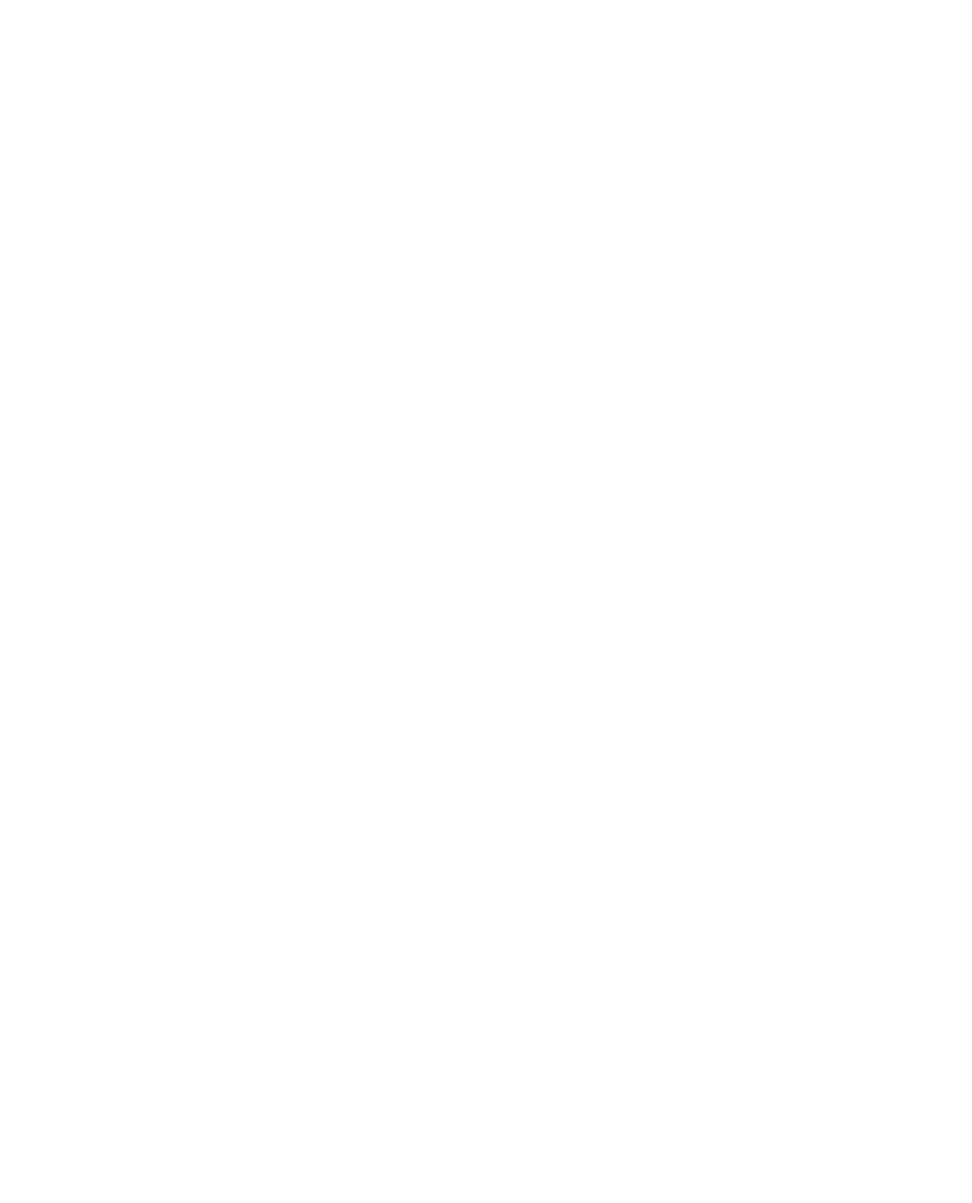
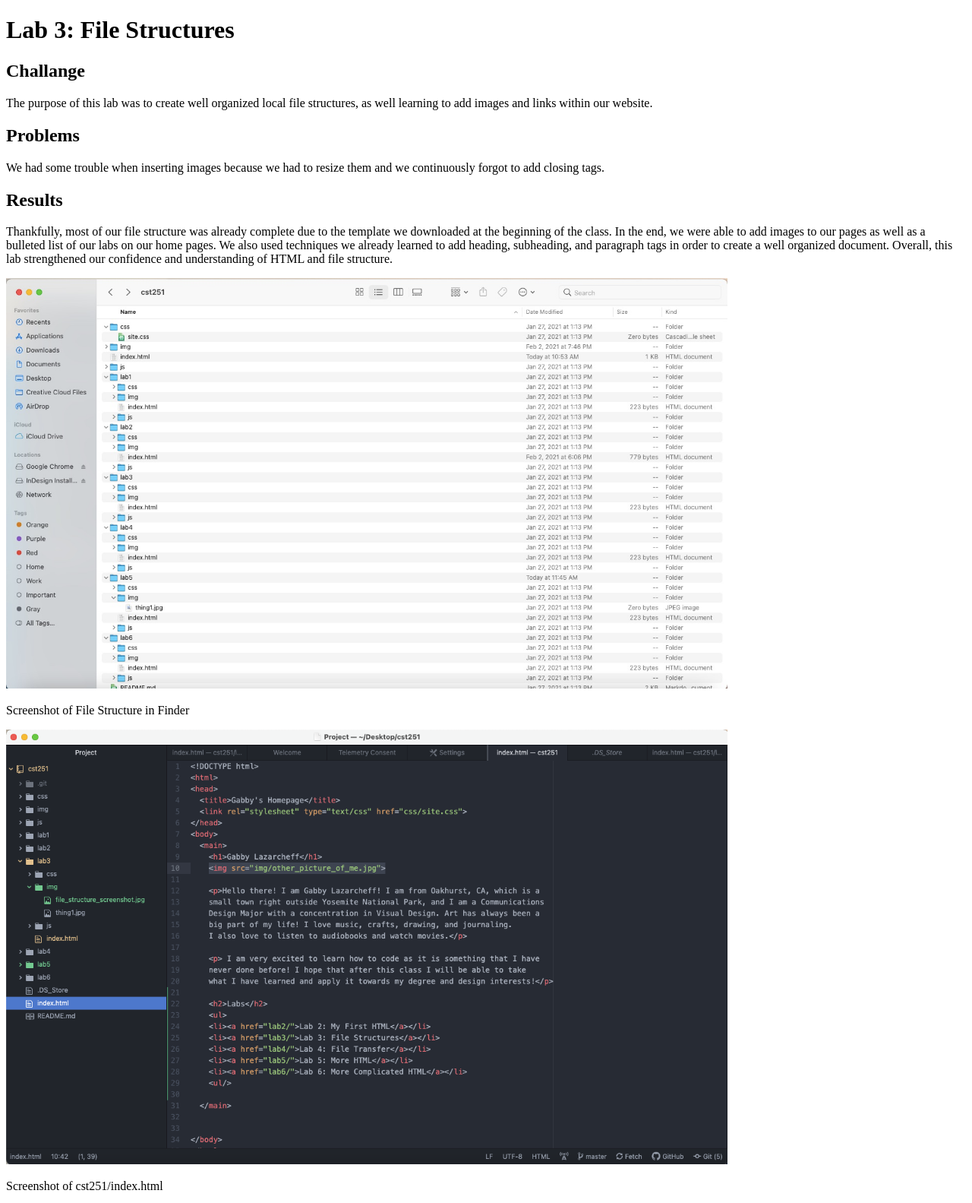
Before and after one commit to Gablaz/cst251, a plain HTML site: page lab3/index.html in a window 1280 px wide. Shown: the top 1583 px of the page at 76% size. Before the commit the page ends 800 px from the top, so only its background shows below. Drawn offline with Linux system fonts and the light colour scheme.

Commit message:
Lab 3 and Bulleted List on cst251 Index

```diff
--- a/lab3/index.html
+++ b/lab3/index.html
@@ -1,11 +1,47 @@
 <!DOCTYPE html>
-<html>
-<head>
-	<title>Lab X - Subject/Topic</title>
-	<link rel="stylesheet" type="text/css" href="../css/site.css">
-	<link rel="stylesheet" type="text/css" href="css/lab.css">
-</head>
-<body>
+<html lang="en" dir="ltr">
+	<head>
+		<meta charset="utf-8">
+		<title>Lab 3: File Structures</title>
+	</head>
+	<body>
+		<h1>Lab 3: File Structures</h1>
 
-</body>
+		<h2>Challange</h2>
+
+		<p>The purpose of this lab was to create well organized local file
+			structures, as well learning to add images and links within our website.
+		</p>
+
+		<h2>Problems</h2>
+
+		<p>We had some trouble when inserting images because we had to resize them
+			and we continuously forgot to add closing tags.</p>
+
+			<h2>Results</h2>
+
+			<p>Thankfully, most of our file structure was already complete due to the
+				template we downloaded at the beginning of the class. In the end, we
+				were able to add images to our pages as well as a bulleted list of our
+				labs on our home pages. We also used techniques we already learned to
+				add heading, subheading, and paragraph tags in order to create a well
+				organized document. Overall, this lab strengthened our confidence and
+				understanding of HTML and file structure.</p>
+
+				<img src="img/file_structure_screenshot.jpg"width=950>
+				<p>Screenshot of File Structure in Finder</p>
+
+				<img src="img/screenshot_cst251_index.png"width=950>
+				<p>Screenshot of cst251/index.html</p>
+
+				<img src="img/screenshot_index_in_browser.png"width=950>
+				<p>Screenshot of cst251/index.html in Browser</p>
+
+				<img src="img/screenshot_cst251:lab3_index.png"width=950>
+				<p>Screenshot of cst251/lab3/index.html</p>
+
+				<img src="img/screenshot_lab3_in_browser.png"width=950>
+				<p>Screenshot of cst251/lab3/index.html in Browser</p>
+
+	</body>
 </html>
```
Also changed, not shown: index.html (+10 -0 lines), lab3/img/file_structure_screenshot.jpg (added), lab3/img/screenshot_cst251:lab3_index.png (added), lab3/img/screenshot_cst251_index.png (added), lab3/img/screenshot_index_in_browser.png (added), lab3/img/screenshot_lab3_in_browser.png (added), 1 other file.
